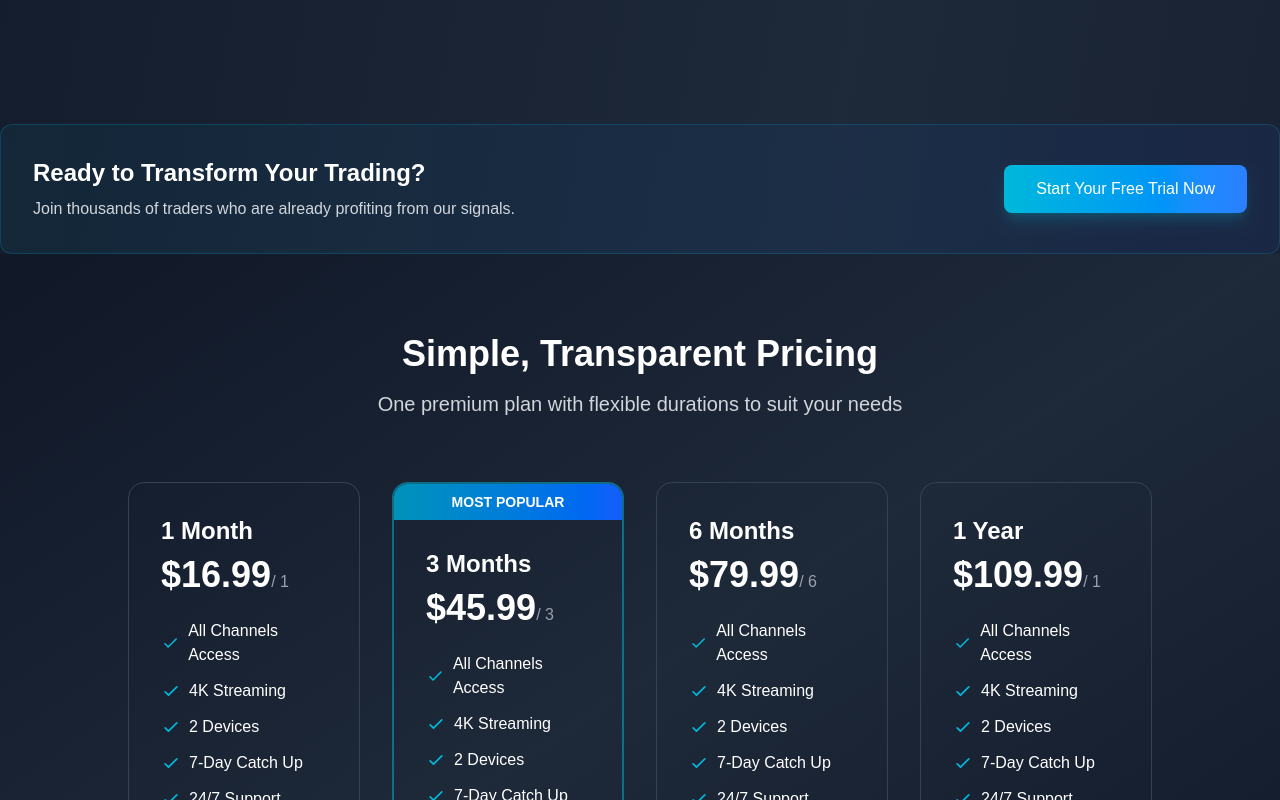
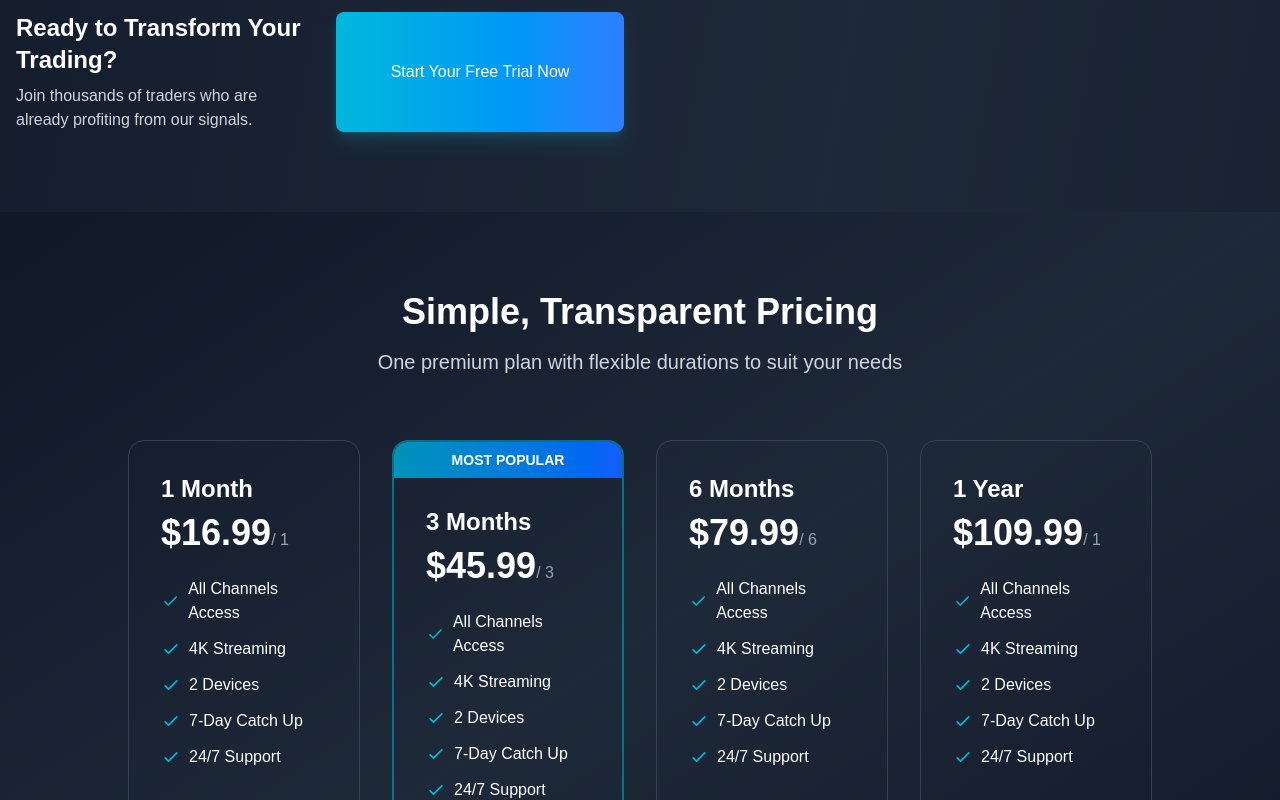
Before and after one commit to calvincyrus9/FuturisticIPTVq, a Next.js app: page / in a window 1280 px wide. Shown: the part 2300-3100 px from the top of the page. Built offline with nearby package versions, Linux system fonts and the light colour scheme.

Commit message:
Update page.js

```diff
--- a/src/app/page.js
+++ b/src/app/page.js
@@ -3,7 +3,7 @@
 
 import { useState, useEffect } from 'react';
 import Head from 'next/head';
-import Testimonials from './components/Testimonials';
+import Testimonials from '@/components/Testimonials';
 
 export default function FuturisticIPTV() {
   const [isScrolled, setIsScrolled] = useState(false);
@@ -159,12 +159,7 @@ export default function FuturisticIPTV() {
               title="Renew Anytime"
               description="Continue your subscription with flexible renewal options"
             />
-          </div>
-        </div>
-      </section>
 
-      <div className="mt-16 bg-gradient-to-r from-cyan-900/20 to-blue-900/20 border border-cyan-500/20 rounded-xl p-8">
-          <div className="flex flex-col md:flex-row items-center justify-between">
             <div>
               <h3 className="text-2xl font-bold text-white">Ready to Transform Your Trading?</h3>
               <p className="mt-2 text-gray-300">Join thousands of traders who are already profiting from our signals.</p>
@@ -174,6 +169,10 @@ export default function FuturisticIPTV() {
             </button>
           </div>
         </div>
+
+      </section>
+
+
 
       {/* Pricing Plans */}
       <section id="pricing" className="py-20 px-4 bg-gradient-to-br from-gray-900 via-gray-800 to-gray-900">
```
